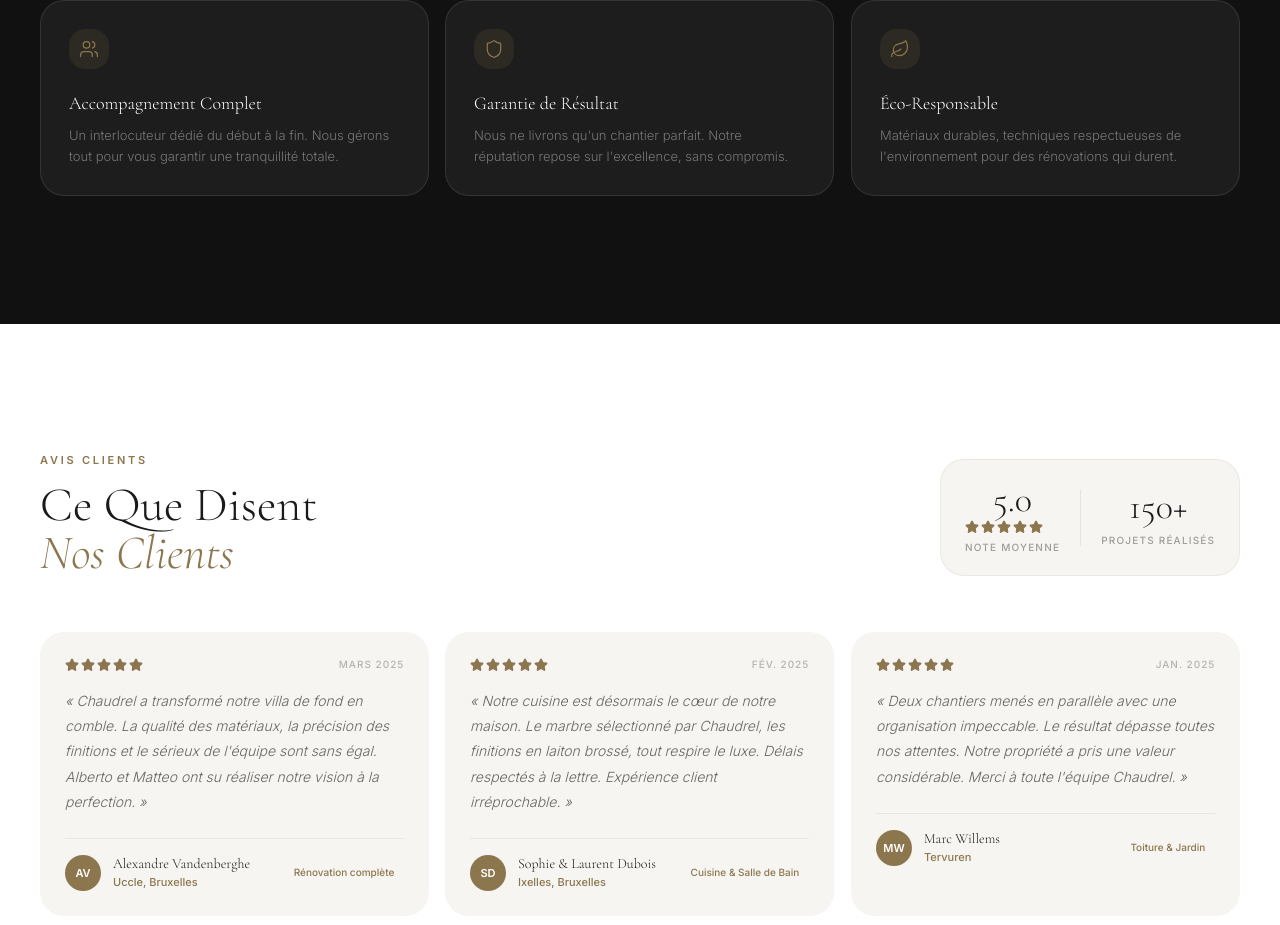
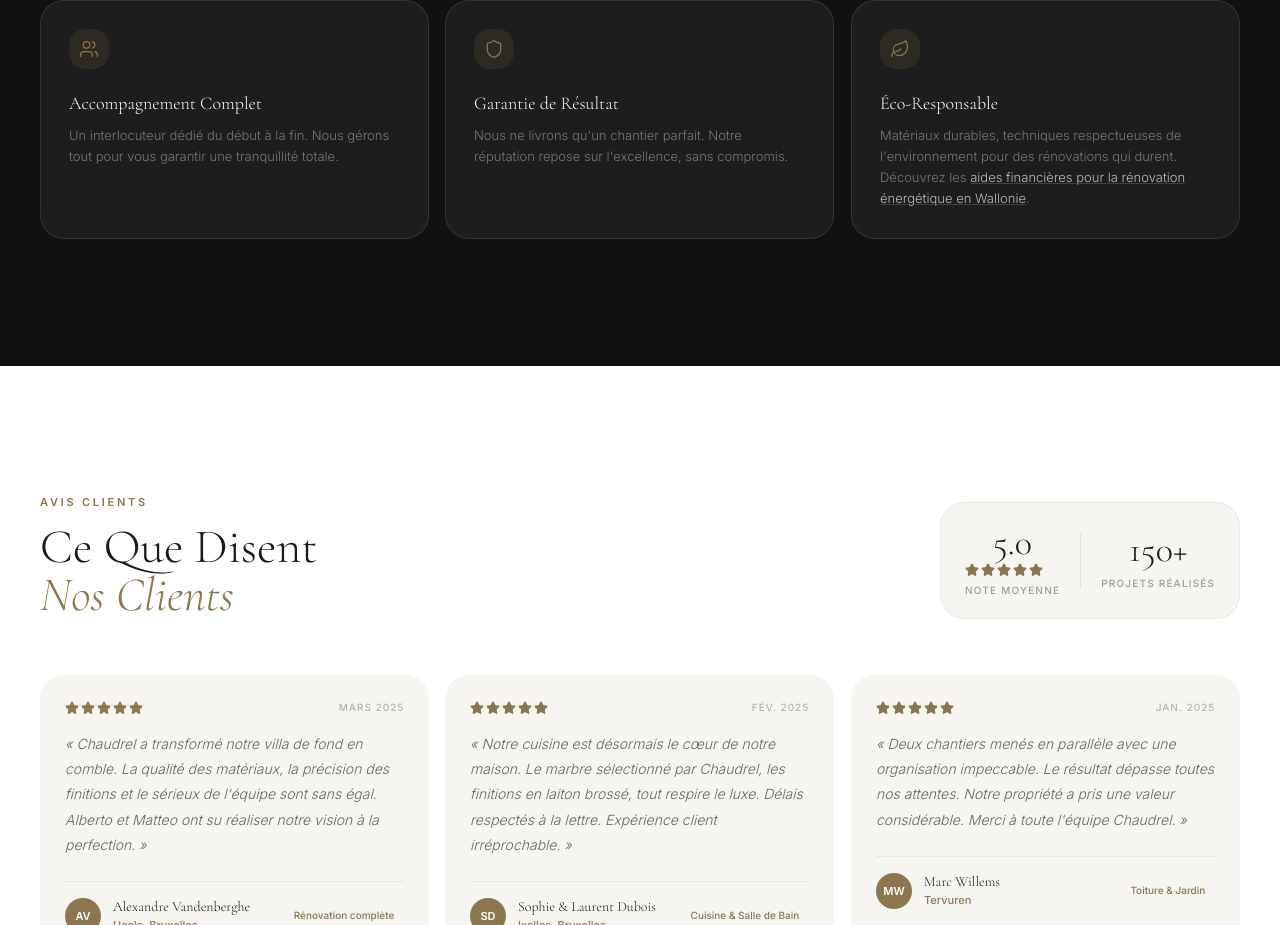
Before and after one commit to Amine2bxl/Chaudrel-MAJ, a React (Vite) app: page / in a window 1280 px wide. Shown: the part 6060-6985 px from the top of the page. Built offline with nearby package versions, Linux system fonts and the light colour scheme.

Commit message:
SEO: add 3 high-quality external links (Wallonie, Buildwise, SPF Economie)

```diff
--- a/src/components/landing/Benefits.jsx
+++ b/src/components/landing/Benefits.jsx
@@ -30,7 +30,11 @@
   {
     icon: Leaf,
     title: 'Éco-Responsable',
-    desc: "Matériaux durables, techniques respectueuses de l'environnement pour des rénovations qui durent.",
+    desc: (
+      <>
+        Matériaux durables, techniques respectueuses de l&apos;environnement pour des rénovations qui durent. Découvrez les <a href="https://energie.wallonie.be/fr/primes-et-aides-financieres.html" target="_blank" rel="noopener noreferrer" class="text-white/70 underline decoration-brand-gold/40 hover:decoration-brand-gold hover:text-white transition-colors">aides financières pour la rénovation énergétique en Wallonie</a>.
+      </>
+    ),
   },
 ];
 
--- a/src/components/landing/FAQ.jsx
+++ b/src/components/landing/FAQ.jsx
@@ -4,27 +4,39 @@
 const FAQS = [
   {
     q: 'Quels types de rénovations réalisez-vous ?',
-    a: "Nous intervenons sur tous types de rénovations intérieures et extérieures : cuisines, salles de bain, toitures, jardins, terrasses, piscines, façades et rénovations complètes.",
+    a: (
+      <>
+        Nous intervenons sur tous types de rénovations intérieures et extérieures : cuisines, salles de bain, toitures, jardins, terrasses, piscines, façades et rénovations complètes.
+      </>
+    ),
   },
   {
     q: 'Proposez-vous des devis gratuits ?',
-    a: "Oui, consultation gratuite et sans engagement. Nous nous déplaçons chez vous, évaluons votre projet et vous fournissons un devis détaillé et personnalisé.",
+    a: 'Oui, consultation gratuite et sans engagement. Nous nous déplaçons chez vous, évaluons votre projet et vous fournissons un devis détaillé et personnalisé.',
   },
   {
     q: 'Quels matériaux utilisez-vous ?',
-    a: "Exclusivement des matériaux haut de gamme — marbre, pierre naturelle, ardoise, bois massif, cuivre, laiton. La qualité et la durabilité sont nos priorités absolues.",
+    a: (
+      <>
+        Exclusivement des matériaux haut de gamme — marbre, pierre naturelle, ardoise, bois massif, cuivre, laiton. La qualité et la durabilité sont nos priorités absolues. Pour en savoir plus sur les matériaux de construction, consultez le centre scientifique et technique de la construction (<a href="https://www.buildwise.be" target="_blank" rel="noopener noreferrer" className="text-brand-gold underline decoration-brand-gold/40 hover:decoration-brand-gold transition-colors">Buildwise</a>).
+      </>
+    ),
   },
   {
     q: 'Quelle est votre zone d\u2019intervention ?',
-    a: "Nous intervenons partout en Belgique — Bruxelles, Anvers, Gand, Liège, Namur, Charleroi et toute la périphérie. Aucune limite géographique pour vos projets.",
+    a: 'Nous intervenons partout en Belgique — Bruxelles, Anvers, Gand, Liège, Namur, Charleroi et toute la périphérie. Aucune limite géographique pour vos projets.',
   },
   {
     q: 'Combien de temps dure une rénovation ?',
-    a: "Une cuisine prend 3 à 6 semaines, une rénovation complète 2 à 4 mois. Nous établissons un planning précis dès le départ et respectons nos délais.",
+    a: 'Une cuisine prend 3 à 6 semaines, une rénovation complète 2 à 4 mois. Nous établissons un planning précis dès le départ et respectons nos délais.',
   },
   {
     q: 'Comment se passe le suivi de chantier ?',
-    a: "Un interlocuteur dédié gère votre projet de A à Z. Vous êtes informé à chaque étape, aucune décision n'est prise sans votre accord. Zéro surprise.",
+    a: (
+      <>
+        Un interlocuteur dédié gère votre projet de A à Z. Vous êtes informé à chaque étape, aucune décision n&apos;est prise sans votre accord. Zéro surprise. Pour vos droits en tant que consommateur, référez-vous au <a href="https://www.economie.fgov.be" target="_blank" rel="noopener noreferrer" className="text-brand-gold underline decoration-brand-gold/40 hover:decoration-brand-gold transition-colors">SPF Économie belge</a>.
+      </>
+    ),
   },
 ];
 
```
